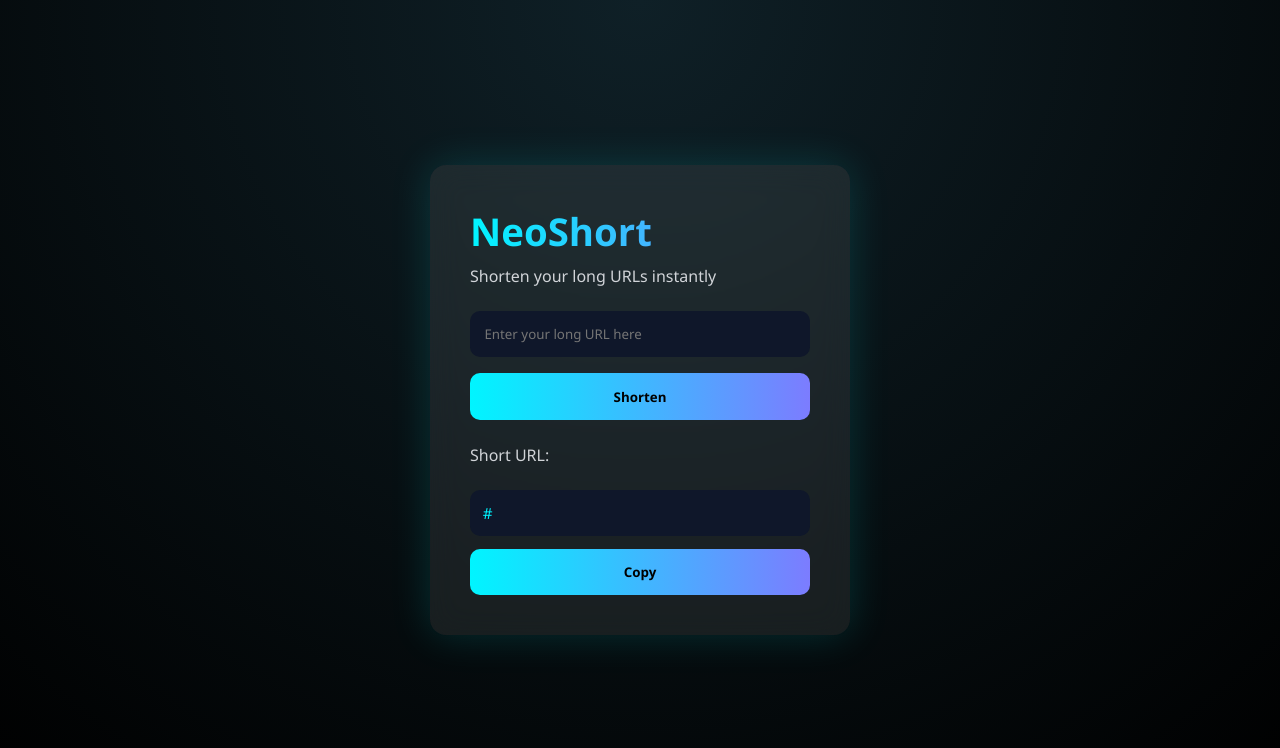
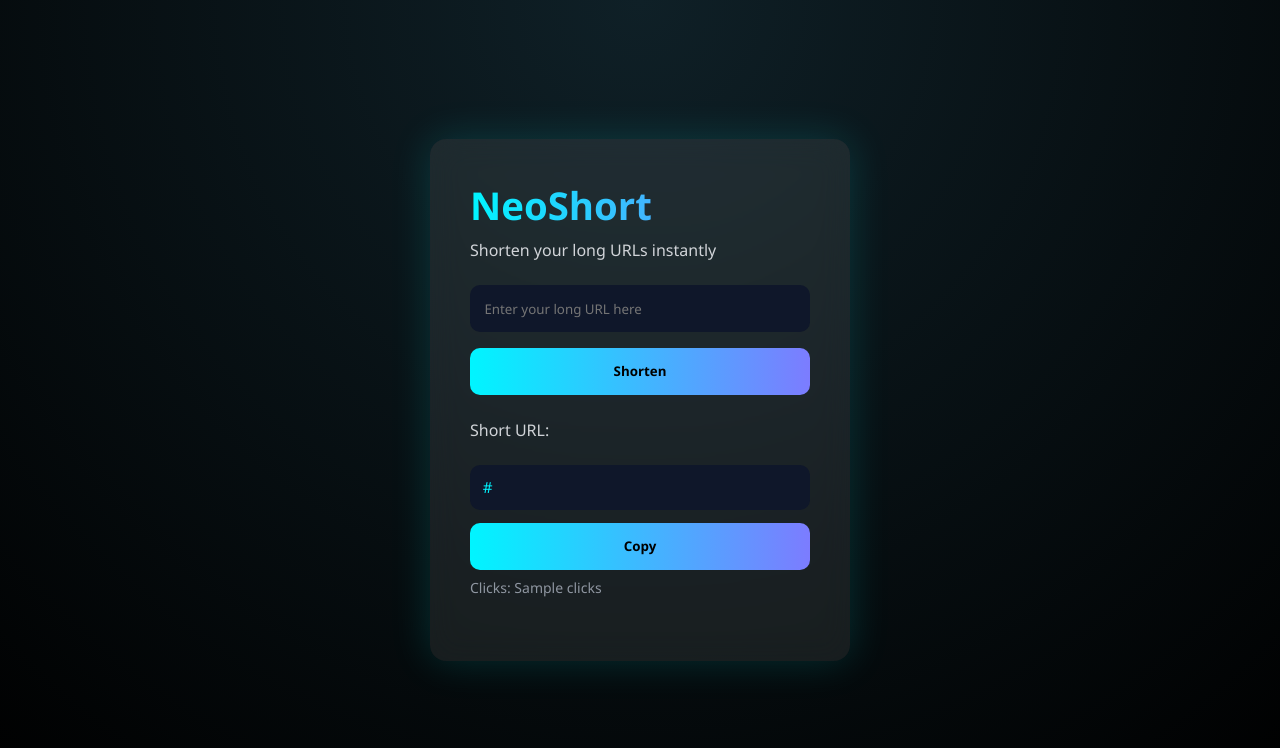
Before and after one commit to COZYkrish/NeoShort, a Flask app: template templates/index.html in a window 1280 px wide. Shown: the top 748 px of the page. Run offline with Flask 3, Linux system fonts and the light colour scheme; the template is opened without the code that fills it: most values are stand-ins (such as "Sample title", 1, 10 or a date in 2020).

Commit message:
Display click analytics in UI

```diff
--- a/app.py
+++ b/app.py
@@ -7,7 +7,9 @@ import re
 
 app = Flask(__name__)
 
-
+# ======================
+# URL VALIDATION
+# ======================
 def is_valid_url(url):
     regex = re.compile(
         r'^(https?|ftp)://'        # protocol
@@ -17,7 +19,9 @@ def is_valid_url(url):
     )
     return re.match(regex, url) is not None
 
-
+# ======================
+# STORAGE CONFIG
+# ======================
 DATA_FILE = "data/urls.json"
 
 def load_urls():
@@ -41,6 +45,9 @@ def generate_short_code(length=6):
     characters = string.ascii_letters + string.digits
     return ''.join(random.choice(characters) for _ in range(length))
 
+# ======================
+# ROUTES
+# ======================
 
 @app.route("/")
 def home():
@@ -61,6 +68,7 @@ def shorten_url():
 
     urls = load_urls()
 
+    # 🔁 Existing URL check (with backward compatibility)
     for code, data in urls.items():
         if isinstance(data, str):
             urls[code] = {
@@ -72,8 +80,13 @@ def shorten_url():
         if data["url"] == long_url:
             short_url = request.host_url + code
             save_urls(urls)
-            return render_template("index.html", short_url=short_url)
+            return render_template(
+                "index.html",
+                short_url=short_url,
+                clicks=data["clicks"]
+            )
 
+    # 🆕 Create new short URL
     short_code = generate_short_code()
     urls[short_code] = {
         "url": long_url,
@@ -83,7 +96,11 @@ def shorten_url():
     save_urls(urls)
 
     short_url = request.host_url + short_code
-    return render_template("index.html", short_url=short_url)
+    return render_template(
+        "index.html",
+        short_url=short_url,
+        clicks=0
+    )
 
 @app.route("/<short_code>")
 def redirect_short_url(short_code):
@@ -103,6 +120,8 @@ def redirect_short_url(short_code):
 
     return "Short URL not found", 404
 
-
+# ======================
+# APP RUN
+# ======================
 if __name__ == "__main__":
     app.run(debug=True)
--- a/data/urls.json
+++ b/data/urls.json
@@ -1,10 +1,10 @@
 {
     "dUbNrx": {
         "url": "https://chatgpt.com/g/g-p-6967596ebc888191bbe2f21f245835f9/c/69675824-ce5c-8333-b96b-72f559540ad2",
-        "clicks": 1
+        "clicks": 2
     },
     "1an6yg": {
         "url": "https://chatgpt.com/g/g-p-6967596ebc888191bbe2f21f245835f9/c/6969d7b7-9828-8333-a230-0effb020543c",
-        "clicks": 0
+        "clicks": 1
     }
 }
--- a/static/css/style.css
+++ b/static/css/style.css
@@ -152,3 +152,8 @@ button:hover {
   word-break: break-all;
   font-size: 0.95rem;
 }
+.click-count {
+  margin-top: 8px;
+  font-size: 14px;
+  color: #9ca3af;
+}
--- a/templates/index.html
+++ b/templates/index.html
@@ -34,6 +34,10 @@
     <button id="copyBtn">Copy</button>
   </div>
 {% endif %}
+{% if clicks is not none %}
+  <p class="click-count">Clicks: {{ clicks }}</p>
+{% endif %}
+
 
 
     {% if error %}
```
